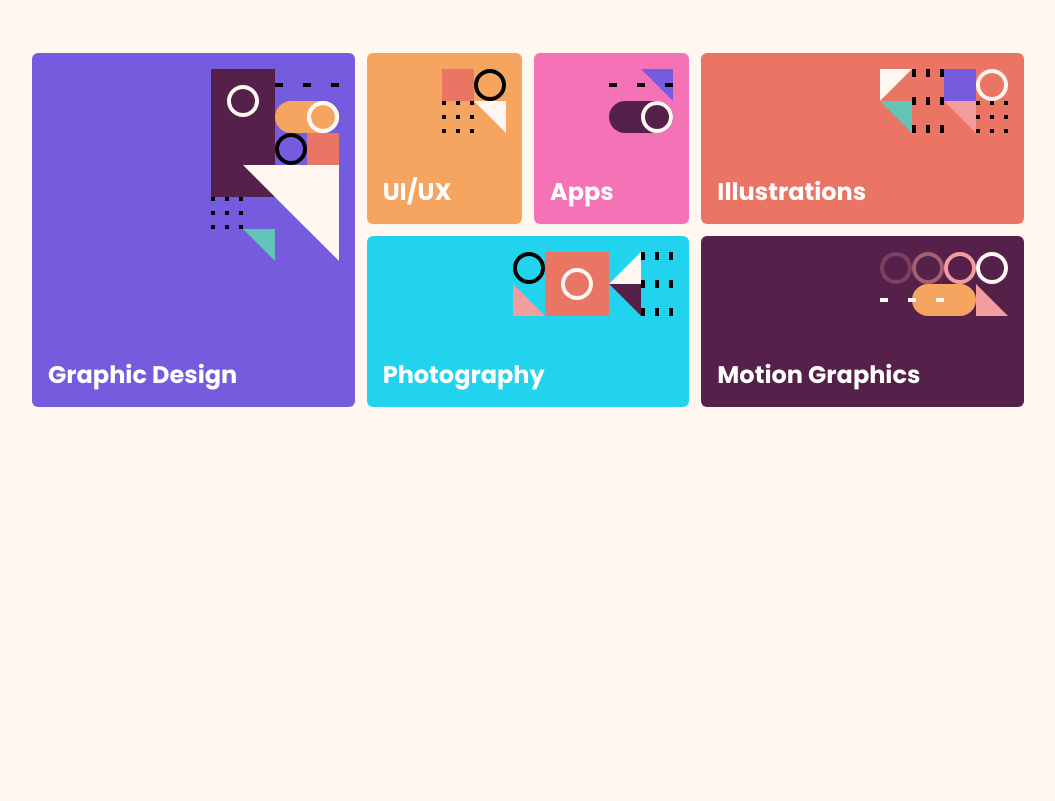
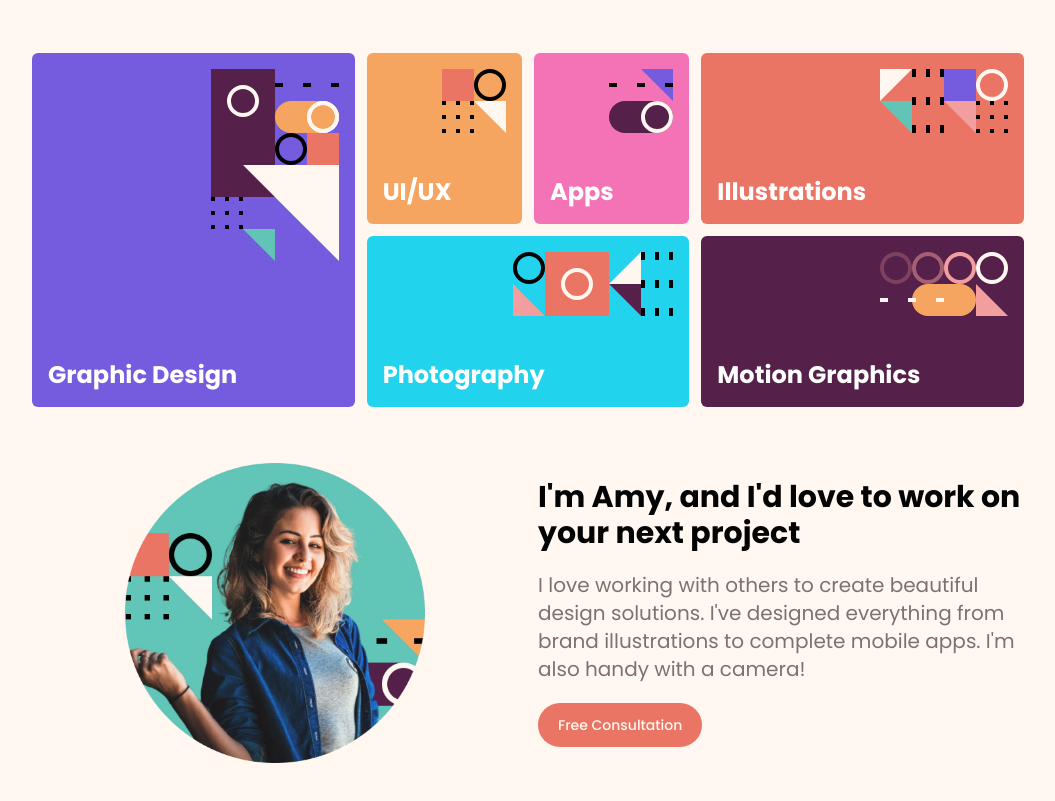
Before and after one commit to namlh023/tailwindcss-portpolio, a website: page src/index.html in a window 1280 px wide. Shown: the part 283-1084 px from the top of the page, without its empty margins (112-1167 px from the left). Before the commit the page ends 800 px from the top, so only its background shows below. Drawn offline with Linux system fonts and the light colour scheme; files whose address does not match are found by name.

Commit message:
introduce myself

```diff
--- a/src/index.html
+++ b/src/index.html
@@ -19,7 +19,7 @@
     <title>Frontend Mentor | Single-page design portfolio</title>
   </head>
   <body class="bg-cream">
-    <main class="px-4 py-4 xl:px-36 xl:py-12">
+    <main class="px-4 py-4 xl:px-36 xl:py-12 container m-auto">
       <header class="flex flex-row justify-between items-center">
         <img src="./assets/logo.svg" width="48px" height="48px" />
         <div
@@ -101,6 +101,34 @@
           </p>
         </div>
       </div>
+      <div
+        class="flex flex-col justify-center items-center gap-5 my-14 md:flex-row"
+      >
+        <div
+          class="bg-amy bg-contain bg-no-repeat bg-center min-h-[300px] w-full md:bg-amy md:w-1/2"
+        ></div>
+        <div
+          class="flex flex-col gap-5 justify-center items-center md:max-w-[55ch] md:items-start md:w-1/2"
+        >
+          <h2
+            class="font-poppins font-bold text-black text-2xl text-center md:text-start md:text-3xl"
+          >
+            I'm Amy, and I'd love to work on your next project
+          </h2>
+          <p
+            class="text-center font-poppins font-light text-md text-brown md:text-start md:text-xl max-w-[55ch]"
+          >
+            I love working with others to create beautiful design solutions.
+            I've designed everything from brand illustrations to complete mobile
+            apps. I'm also handy with a camera!
+          </p>
+          <button
+            class="bg-lightRed hover:bg-summerYellow py-3 px-5 rounded-full text-cream font-poppins font-medium text-sm"
+          >
+            Free Consultation
+          </button>
+        </div>
+      </div>
     </main>
     <!-- Free Consultation Design solutions made easy With over ten years of
     experience in various design disciplines, I’m your one-stop shop for your
--- a/tailwind.config.js
+++ b/tailwind.config.js
@@ -24,6 +24,7 @@ module.exports = {
         illustrations: "url('/src/assets/pattern-illustrations.svg')",
         photo: "url('/src/assets/pattern-photography.svg')",
         motion: "url('/src/assets/pattern-motion-graphics.svg')",
+        amy: "url('/src/assets//image-amy.webp')",
       },
       backgroundPosition: {
         "top-right-block": "right 1rem top 1rem",
```
Also changed, not shown: dist/output.css.
